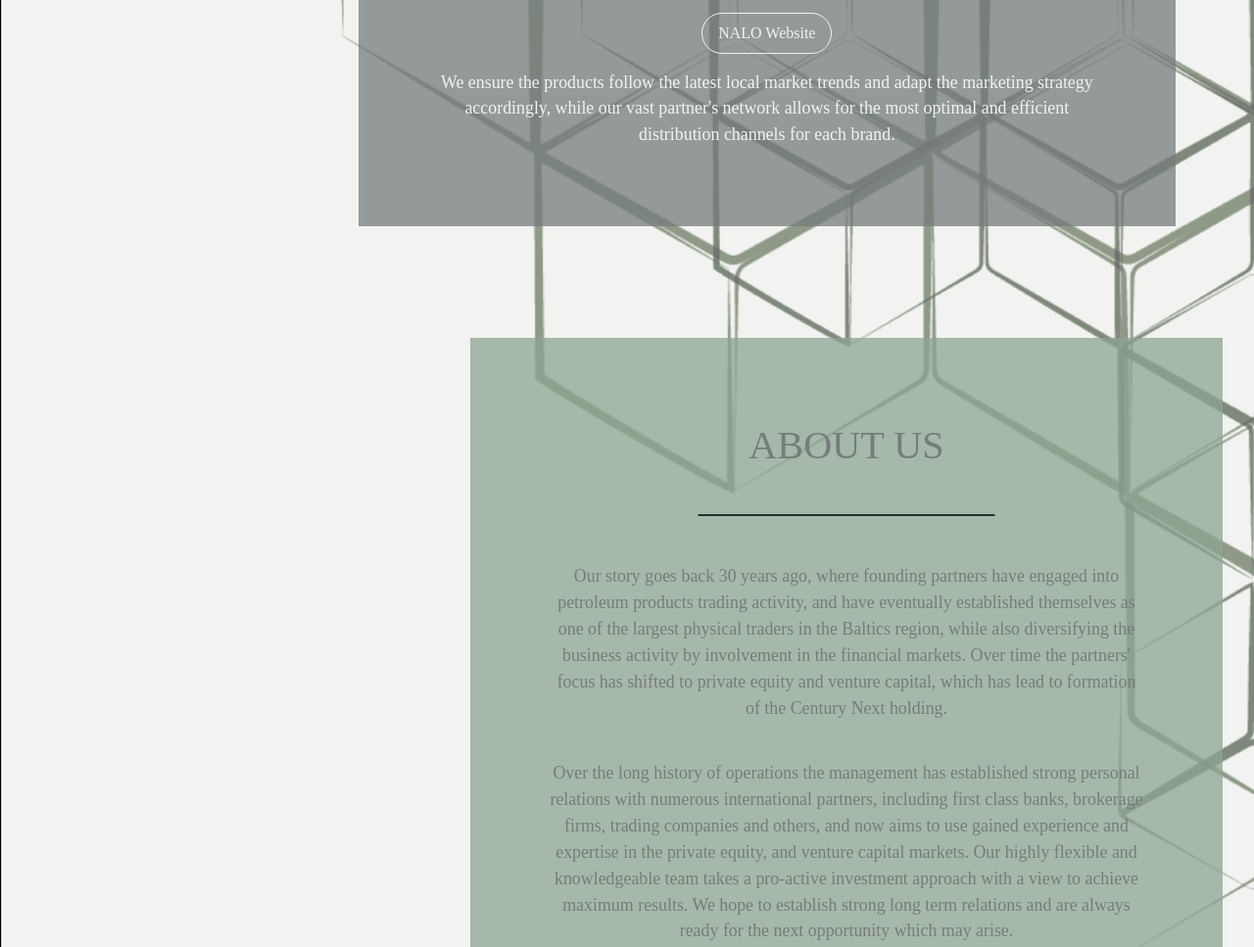
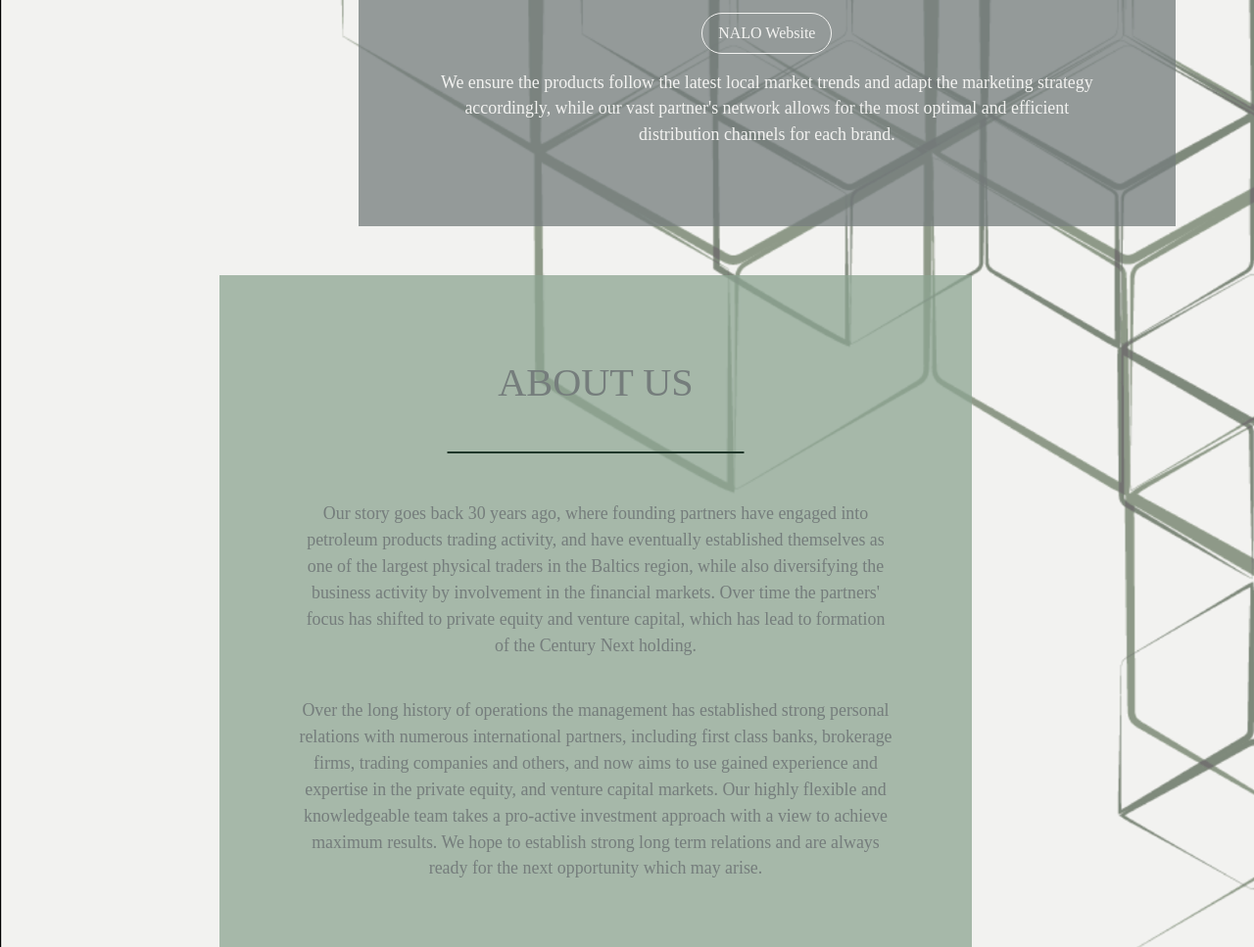
Before and after one commit to askanymark/century-next, a website built with Parcel: page src/index.html in a window 1280 px wide. Shown: the part 1895-2862 px from the top of the page at 98% size. Built offline with nearby package versions, Linux system fonts and the light colour scheme; some packages are replaced by stand-ins of ours; a script that the page names is missing.

Commit message:
feat: adjust position of about us & contact us sections

```diff
--- a/src/index.html
+++ b/src/index.html
@@ -140,11 +140,11 @@
 
     <!-- About -->
     <div>
-      <div class="float-right josh-js" data-josh-anim-name="fadeInUp">
-        <div class="lg:h-screen xl:h-screen max-w-screen-md mx-4 lg:mx-0 xl:mx-0 lg:mt-64 xl:mt-64">
+      <div class="josh-js" data-josh-anim-name="fadeInUp">
+        <div class="max-w-screen-md mx-4 lg:mx-0 xl:mx-0 lg:mt-48 xl:mt-48 lg:ml-48 xl:ml-48">
           <div
             id="about"
-            class="object-right gap-4 bg-green-lighter bg-opacity-75 p-8 md:p-16 lg:p-20 xl:p-20 flex flex-col justify-center"
+            class="gap-4 bg-green-lighter bg-opacity-75 p-8 md:p-16 lg:p-20 xl:p-20 flex flex-col justify-center"
           >
             <h2 class="text-4xl text-center mb-2 leading-normal">ABOUT US</h2>
             <img class="mb-8 mt-4" src="./images/Line_Horizontal_Green.svg" alt="" />
@@ -172,7 +172,7 @@
 
       <!-- Contact -->
       <div class="clear-both josh-js" data-josh-anim-name="fadeInUp">
-        <div class="container lg:h-screen xl:h-screen max-w-screen-md mx-auto">
+        <div class="container max-w-screen-md mx-auto">
           <div class="p-8 md:p-16 lg:p-20 xl:p-20 m-4">
             <div class="flex flex-col justify-center">
               <h2 class="text-4xl mb-2 text-center">CONTACT US</h2>
```
